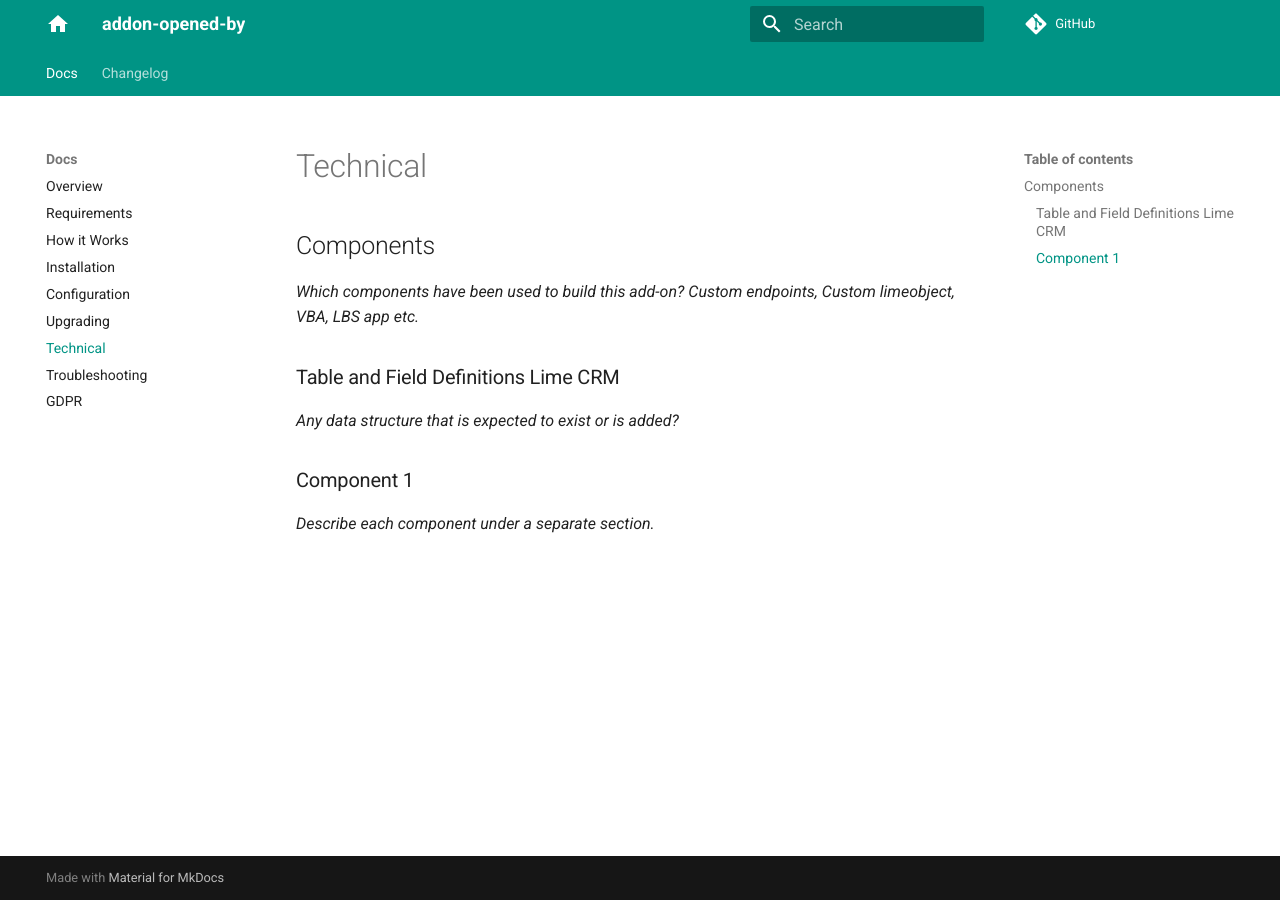
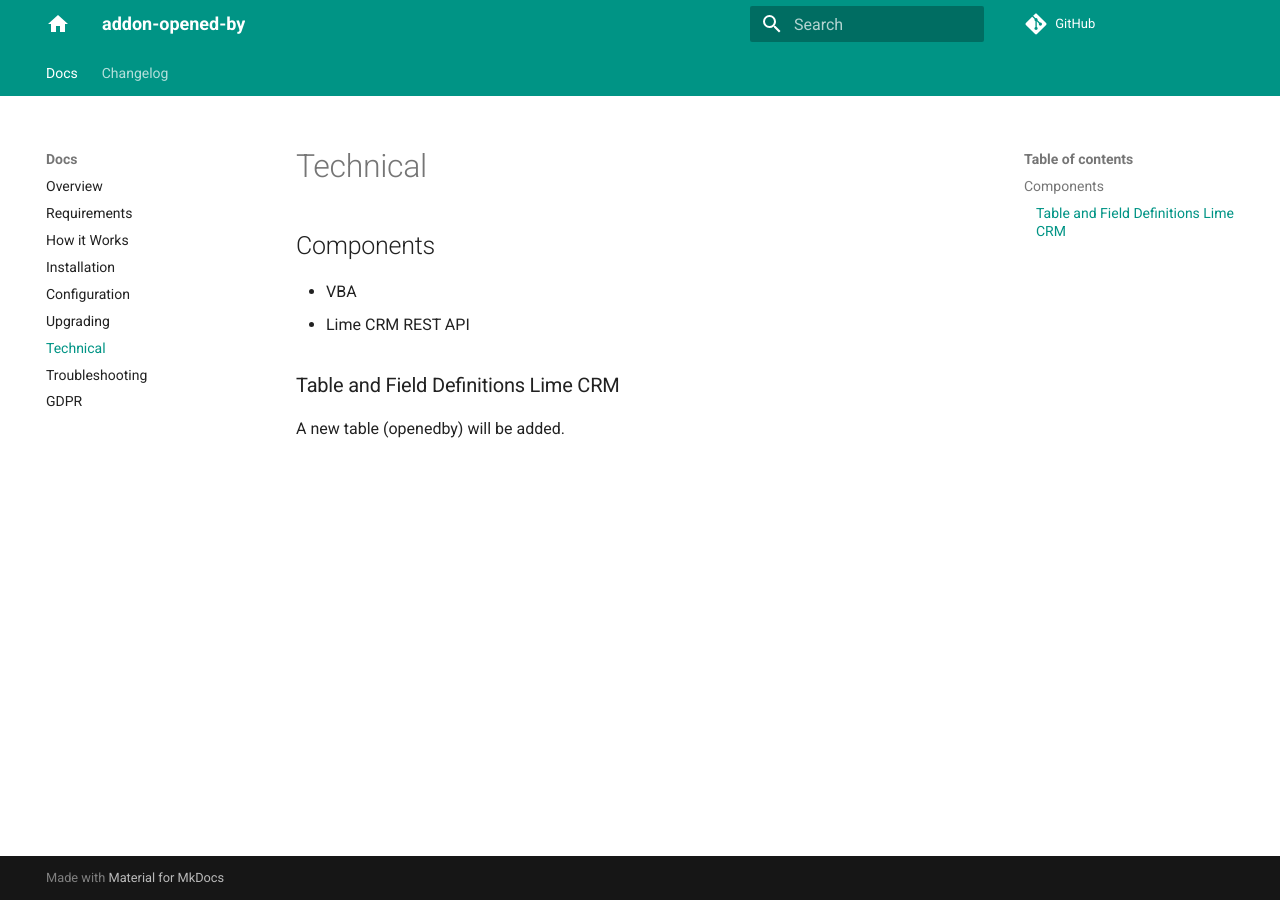
Before and after one commit to Lundalogik/addon-opened-by, an MkDocs documentation site: the page built from docs/technical.md, in a window 1280 px wide. Built offline with MkDocs 1.6.1 and Material for MkDocs 9.7.7, drawn with Linux system fonts in a browser that asks for light colours; comment, search, counter and statistics services are not loaded.

Commit message:
Update technical.md

```diff
--- a/docs/technical.md
+++ b/docs/technical.md
@@ -4,12 +4,9 @@
 
 ## Components
 
-*Which components have been used to build this add-on? Custom endpoints, Custom limeobject, VBA, LBS app etc.*
+* VBA
+* Lime CRM REST API
 
 ### Table and Field Definitions Lime CRM
 
-*Any data structure that is expected to exist or is added?*
-
-### Component 1
-
-*Describe each component under a separate section.*
+A new table (openedby) will be added.
```
